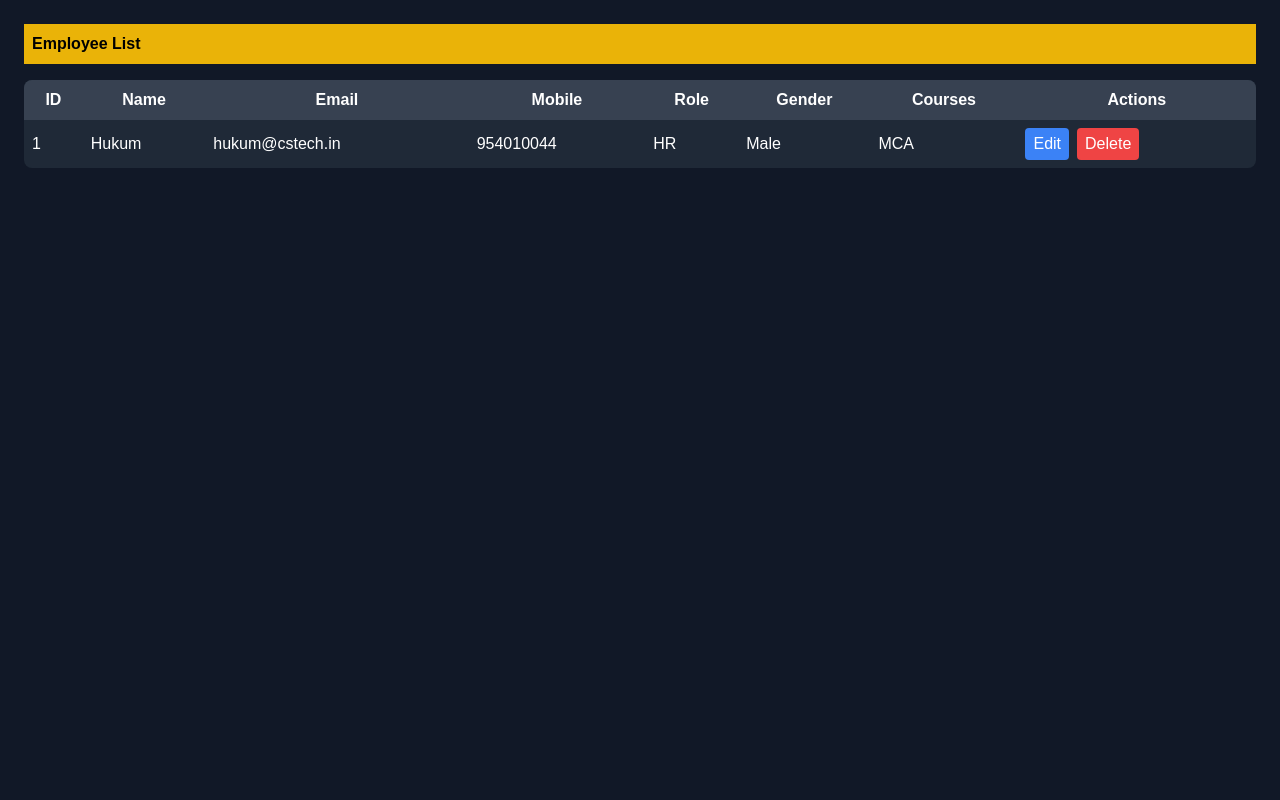
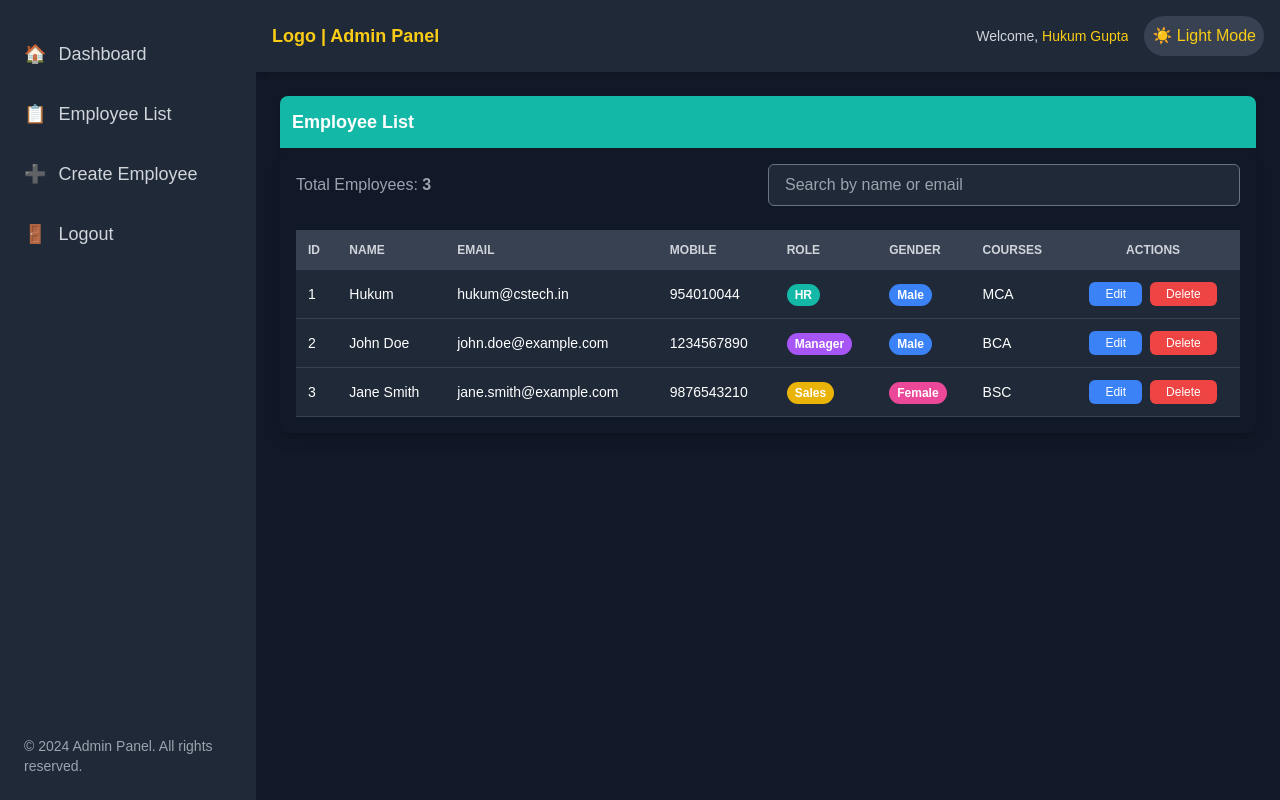
Before and after one commit to D-Atharv/InternShip_Client, a Next.js app in the folder Dealsdray/client/my-app/: page /employee/list in a window 1280 px wide. Built offline with nearby package versions, Linux system fonts and the light colour scheme.

Commit message:
feat: fixed employee route

```diff
--- a/Dealsdray/client/my-app/app/components/Header.tsx
+++ b/Dealsdray/client/my-app/app/components/Header.tsx
@@ -3,7 +3,7 @@ import DarkModeToggle from "./DarkModeToggle";
 export default function Header() {
   return (
     <header className="bg-gray-800 p-4 shadow-md flex justify-between items-center">
-      <div className="flex items-center space-x-4 overflow-hidden">
+      <div className="flex items-center space-x-4">
         <h1 className="text-yellow-400 font-bold text-lg truncate">
           Logo | Admin Panel
         </h1>
--- a/Dealsdray/client/my-app/app/components/Sidebar.tsx
+++ b/Dealsdray/client/my-app/app/components/Sidebar.tsx
@@ -12,7 +12,7 @@ export default function Sidebar() {
           onClick={() => setIsMenuOpen(true)}
           className="fixed top-4 left-4 z-50 lg:hidden text-white p-3 rounded-full bg-gray-700 hover:bg-gray-600 transition focus:outline-none"
         >
-          <span className="text-lg">☰</span>
+          ☰
         </button>
       )}
 
--- a/Dealsdray/client/my-app/app/components/ui/WelcomeSection.tsx
+++ b/Dealsdray/client/my-app/app/components/ui/WelcomeSection.tsx
@@ -1,12 +1,9 @@
 export default function WelcomeSection() {
   return (
-      <div className="bg-gray-700 p-6 rounded-lg shadow-md">
-        <h1 className="text-3xl font-bold text-yellow-400 animate-fade-in">
-          Welcome to the Admin Panel
-        </h1>
+    <div className="bg-gray-700 p-6 rounded-lg shadow-md text-center">
+      <h1 className="text-3xl font-bold text-yellow-400">Welcome to the Admin Panel</h1>
       <p className="mt-4 text-gray-300 text-lg">
-          Use the menu to navigate through the admin functionalities and manage
-          the system effectively.
+        Use the menu to navigate through the admin functionalities and manage the system effectively.
       </p>
     </div>
   );
--- a/Dealsdray/client/my-app/app/dashboard/DashboardMenu.tsx
+++ b/Dealsdray/client/my-app/app/dashboard/DashboardMenu.tsx
@@ -1,19 +1,22 @@
 import Link from "next/link";
 
 export default function DashboardMenu() {
+  const menuItems = [
+    { href: "/employee/list", label: "Employee List", description: "View and manage the list of all employees in the system." },
+    { href: "/employee/create", label: "Add Employee", description: "Easily add new employees and their details to the system." },
+    { href: "/settings", label: "Settings", description: "Customize your preferences and manage account settings." },
+  ];
+
   return (
-    <nav>
-      <ul>
-        <li>
-          <Link href="/dashboard">Dashboard</Link>
-        </li>
-        <li>
-          <Link href="/employee/list">Employee List</Link>
-        </li>
-        <li>
-          <Link href="/employee/create">Create Employee</Link>
-        </li>
-      </ul>
-    </nav>
+    <div className="grid grid-cols-1 sm:grid-cols-2 lg:grid-cols-3 gap-6 mt-6">
+      {menuItems.map((item, index) => (
+        <Link key={index} href={item.href} className="block">
+          <div className="p-6 bg-gray-800 hover:bg-gray-700 rounded-lg shadow-lg transition transform hover:-translate-y-1">
+            <h2 className="text-xl font-semibold text-yellow-400">{item.label}</h2>
+            <p className="mt-2 text-gray-300 text-sm">{item.description}</p>
+          </div>
+        </Link>
+      ))}
+    </div>
   );
 }
--- a/Dealsdray/client/my-app/app/dashboard/page.tsx
+++ b/Dealsdray/client/my-app/app/dashboard/page.tsx
@@ -1,11 +1,11 @@
+import DashboardMenu from "./DashboardMenu";
+import WelcomeSection from "../components/ui/WelcomeSection";
+
 export default function DashboardPage() {
-    return (
-      <div className="flex flex-col p-6">
-        <div className="bg-yellow-500 text-black p-2 font-bold">Dashboard</div>
-        <div className="text-white text-center mt-4">
-          <h1 className="text-3xl font-bold">Welcome to the Admin Panel</h1>
-          <p className="text-gray-400 mt-2">Use the menu to navigate through the functionalities.</p>
-        </div>
-      </div>
-    );
-  }
+  return (
+    <div className="p-6">
+      <WelcomeSection />
+      <DashboardMenu />
+    </div>
+  );
+}
--- a/Dealsdray/client/my-app/app/employee/edit/[id]/EditEmployeeForm.tsx
+++ b/Dealsdray/client/my-app/app/employee/edit/[id]/EditEmployeeForm.tsx
@@ -1,8 +1,6 @@
 export default function EditEmployeeForm() {
     return (
       <form className="bg-gray-800 p-6 rounded-lg shadow-lg mt-4 text-white">
-        {/* Same structure as CreateEmployeeForm */}
-        {/* Pre-fill input values for editing */}
       </form>
     );
   }
--- a/Dealsdray/client/my-app/app/employee/list/EmployeeList.tsx
+++ b/Dealsdray/client/my-app/app/employee/list/EmployeeList.tsx
@@ -1,4 +1,9 @@
+'use client'
+import { useState } from "react";
+
 export default function EmployeeList() {
+  const [searchQuery, setSearchQuery] = useState("");
+
   const employees = [
     {
       id: 1,
@@ -9,40 +14,122 @@ export default function EmployeeList() {
       gender: "Male",
       courses: "MCA",
     },
-      // Add more employees here
+    {
+      id: 2,
+      name: "John Doe",
+      email: "john.doe@example.com",
+      mobile: "1234567890",
+      role: "Manager",
+      gender: "Male",
+      courses: "BCA",
+    },
+    {
+      id: 3,
+      name: "Jane Smith",
+      email: "jane.smith@example.com",
+      mobile: "9876543210",
+      role: "Sales",
+      gender: "Female",
+      courses: "BSC",
+    },
   ];
 
+  const filteredEmployees = employees.filter(
+    (employee) =>
+      employee.name.toLowerCase().includes(searchQuery.toLowerCase()) ||
+      employee.email.toLowerCase().includes(searchQuery.toLowerCase())
+  );
+
   return (
-      <table className="w-full bg-gray-800 text-white rounded-lg overflow-hidden mt-4">
+    <div className="p-4 bg-gray-900 rounded-lg shadow-lg">
+      <div className="flex flex-col sm:flex-row sm:justify-between sm:items-center mb-6 space-y-4 sm:space-y-0">
+        <div className="text-gray-400">
+          <p>
+            Total Employees: <span className="font-bold">{employees.length}</span>
+          </p>
+        </div>
+        <input
+          type="text"
+          placeholder="Search by name or email"
+          className="w-full sm:w-1/2 px-4 py-2 rounded-md border border-gray-500 focus:ring-2 focus:ring-teal-500 transition bg-gray-800 text-white"
+          value={searchQuery}
+          onChange={(e) => setSearchQuery(e.target.value)}
+        />
+      </div>
+
+      <div className="overflow-x-auto">
+        <table className="min-w-full bg-gray-800 text-white rounded-lg shadow">
           <thead>
-          <tr className="bg-gray-700">
-            <th className="p-2">ID</th>
-            <th className="p-2">Name</th>
-            <th className="p-2">Email</th>
-            <th className="p-2">Mobile</th>
-            <th className="p-2">Role</th>
-            <th className="p-2">Gender</th>
-            <th className="p-2">Courses</th>
-            <th className="p-2">Actions</th>
+            <tr className="bg-gray-700 text-left text-xs uppercase font-semibold text-gray-300">
+              <th className="p-3">ID</th>
+              <th className="p-3">Name</th>
+              <th className="p-3">Email</th>
+              <th className="p-3">Mobile</th>
+              <th className="p-3">Role</th>
+              <th className="p-3">Gender</th>
+              <th className="p-3">Courses</th>
+              <th className="p-3 text-center">Actions</th>
             </tr>
           </thead>
           <tbody>
-          {employees.map((employee) => (
-            <tr key={employee.id} className="hover:bg-gray-600">
-              <td className="p-2">{employee.id}</td>
-              <td className="p-2">{employee.name}</td>
-              <td className="p-2">{employee.email}</td>
-              <td className="p-2">{employee.mobile}</td>
-              <td className="p-2">{employee.role}</td>
-              <td className="p-2">{employee.gender}</td>
-              <td className="p-2">{employee.courses}</td>
-              <td className="p-2">
-                <button className="bg-blue-500 px-2 py-1 rounded">Edit</button>
-                <button className="bg-red-500 px-2 py-1 rounded ml-2">Delete</button>
+            {filteredEmployees.length > 0 ? (
+              filteredEmployees.map((employee) => (
+                <tr
+                  key={employee.id}
+                  className="hover:bg-gray-700 bg-gray-800 even:bg-gray-850 transition duration-300 text-xs sm:text-sm border-b border-gray-700"
+                >
+                  <td className="p-3">{employee.id}</td>
+                  <td className="p-3">{employee.name}</td>
+                  <td className="p-3">{employee.email}</td>
+                  <td className="p-3">{employee.mobile}</td>
+                  <td className="p-3">
+                    <span
+                      className={`px-2 py-1 rounded-full text-xs font-semibold ${
+                        employee.role === "HR"
+                          ? "bg-teal-500 text-white"
+                          : employee.role === "Manager"
+                          ? "bg-purple-500 text-white"
+                          : "bg-yellow-500 text-white"
+                      }`}
+                    >
+                      {employee.role}
+                    </span>
+                  </td>
+                  <td className="p-3">
+                    <span
+                      className={`px-2 py-1 rounded-full text-xs font-semibold ${
+                        employee.gender === "Male"
+                          ? "bg-blue-500 text-white"
+                          : "bg-pink-500 text-white"
+                      }`}
+                    >
+                      {employee.gender}
+                    </span>
+                  </td>
+                  <td className="p-3">{employee.courses}</td>
+                  <td className="p-3 flex justify-center space-x-2">
+                    <button className="bg-blue-500 hover:bg-blue-600 text-white px-4 py-1 rounded-md text-xs transition">
+                      Edit
+                    </button>
+                    <button className="bg-red-500 hover:bg-red-600 text-white px-4 py-1 rounded-md text-xs transition">
+                      Delete
+                    </button>
                   </td>
                 </tr>
-          ))}
+              ))
+            ) : (
+              <tr>
+                <td
+                  colSpan={8}
+                  className="text-center p-6 text-gray-400 font-semibold"
+                >
+                  No employees found.
+                </td>
+              </tr>
+            )}
           </tbody>
         </table>
+      </div>
+    </div>
   );
 }
--- a/Dealsdray/client/my-app/app/employee/list/page.tsx
+++ b/Dealsdray/client/my-app/app/employee/list/page.tsx
@@ -2,8 +2,10 @@ import EmployeeList from "./EmployeeList";
 
 export default function EmployeeListPage() {
   return (
-    <div className="flex flex-col p-6">
-      <div className="bg-yellow-500 text-black p-2 font-bold">Employee List</div>
+    <div className="p-6">
+      <header className="bg-teal-500 text-white text-lg font-bold p-3 rounded-t-lg shadow-md">
+        Employee List
+      </header>
       <EmployeeList />
     </div>
   );
--- a/Dealsdray/client/my-app/app/layout.tsx
+++ b/Dealsdray/client/my-app/app/layout.tsx
@@ -1,15 +1,21 @@
+import Sidebar from "./components/Sidebar";
+import Header from "./components/Header";
+import "./globals.css";
+
 export const metadata = {
   title: "Admin Panel",
   description: "A modern dark-themed admin panel",
 };
 
-import "./globals.css";
-
 export default function RootLayout({ children }: { children: React.ReactNode }) {
   return (
     <html lang="en">
-      <body className="h-screen bg-gray-900 text-white flex flex-col">
-        {children}
+      <body className="h-screen bg-gray-900 text-white flex overflow-hidden">
+        <Sidebar />
+        <div className="flex-1 flex flex-col overflow-hidden">
+          <Header />
+          <main className="flex-1 overflow-y-auto">{children}</main>
+        </div>
       </body>
     </html>
   );
```
Also changed, not shown: Dealsdray/client/my-app/app/page.tsx (+8 -19 lines). Lines whose indentation alone changed are shown as unchanged.
